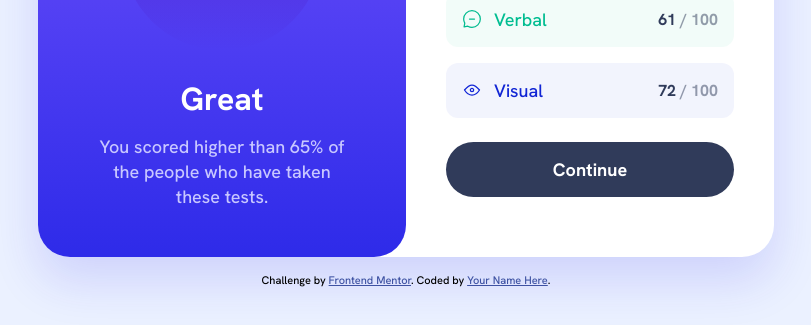
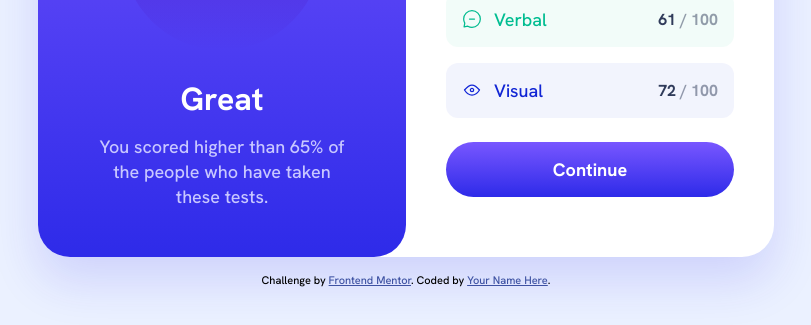
Before and after one commit to gusanchefullstack/fsdev-results-summary-component-dev, a website built with Vite: page src/index.html in a window 1280 px wide. In both pictures the pointer is over the button "Continue". Shown: the part 379-704 px from the top of the page, without its empty margins (234-1045 px from the left). Built offline with nearby package versions, Linux system fonts and the light colour scheme.

Commit message:
Add hover and active states for Continue button
Button transitions to gradient background on hover/focus matching
the result panel gradient, per the active-states design.

Co-Authored-By: Claude Opus 4.6 <noreply@anthropic.com>

```diff
--- a/src/styles/main.css
+++ b/src/styles/main.css
@@ -186,6 +186,16 @@ body {
   font-size: 1.125rem;
   font-weight: var(--font-weight-bold);
   cursor: pointer;
+  transition: background 0.2s ease;
+}
+
+.summary__button:hover,
+.summary__button:focus-visible {
+  background: linear-gradient(
+    to bottom,
+    var(--gradient-light-slate-blue),
+    var(--gradient-light-royal-blue)
+  );
 }
 
 /* Attribution */
```
